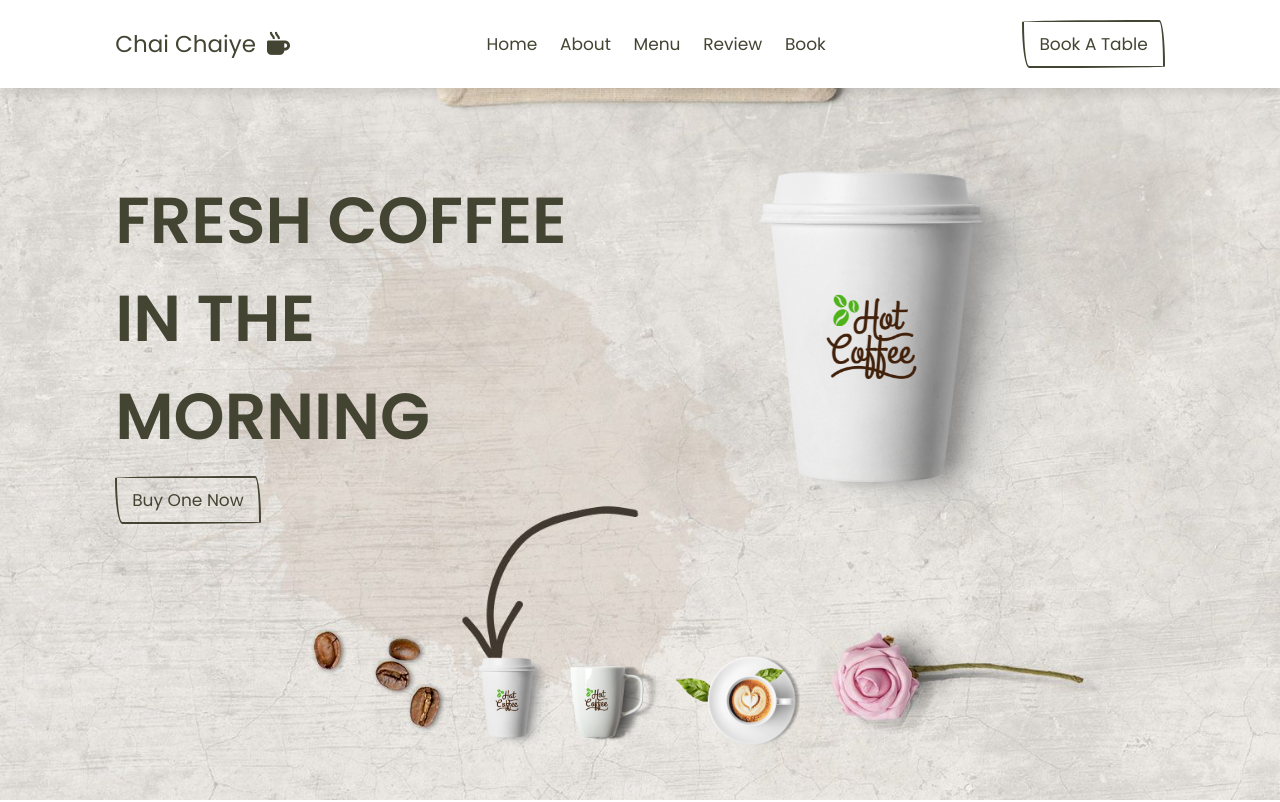
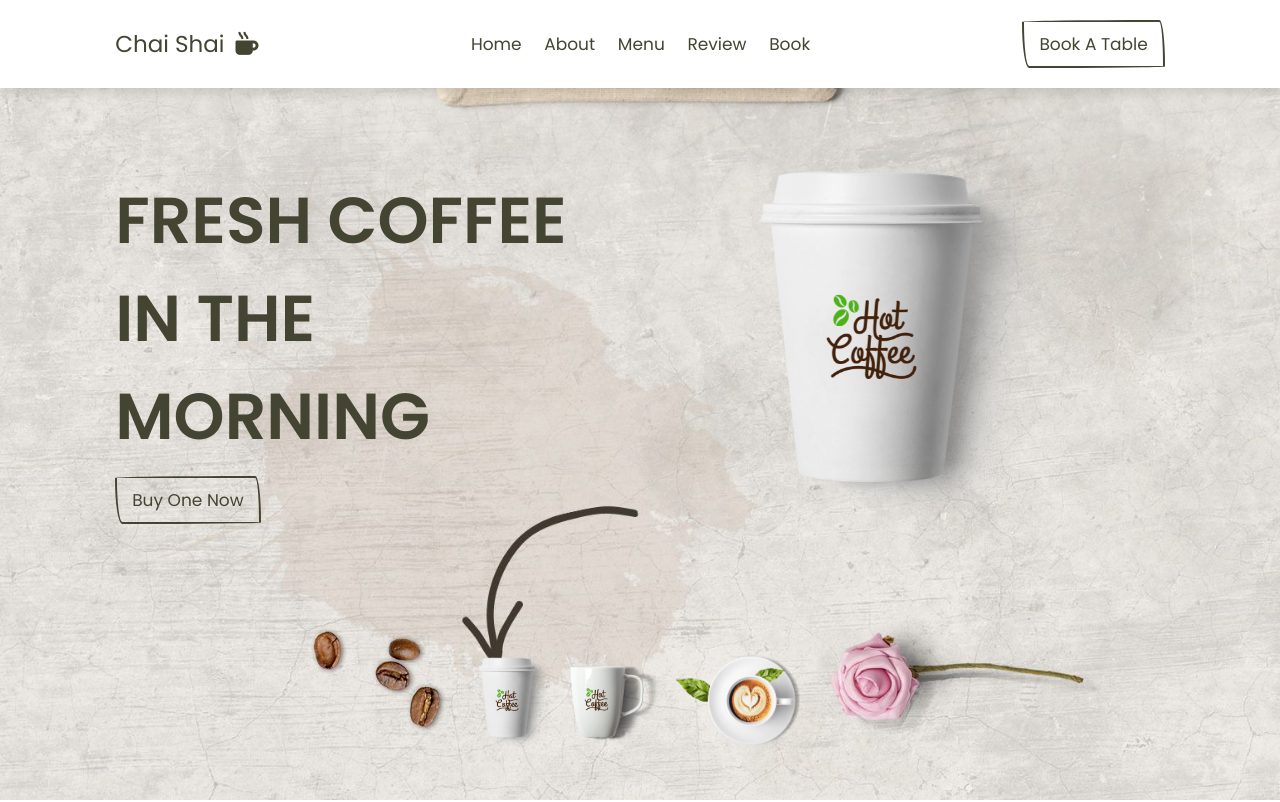
Before and after one commit to mohsinkhanstc220/coffee-shop, a plain HTML site: page index.html in a window 1280 px wide. Shown: the top 802 px of the page. Drawn offline with nearby package versions, Linux system fonts and the light colour scheme.

Commit message:
Update index.html

```diff
--- a/index.html
+++ b/index.html
@@ -24,7 +24,7 @@
     <header class="header">
         <div id="menu-btn" class="fas fa-bars"></div>
 
-        <a href="#" class="logo">Chai Chaiye <i class="fas fa-mug-hot"></i></a>
+        <a href="#" class="logo">Chai shai <i class="fas fa-mug-hot"></i></a>
 
         <nav class="navbar">
             <a href="#home">home</a>
```
